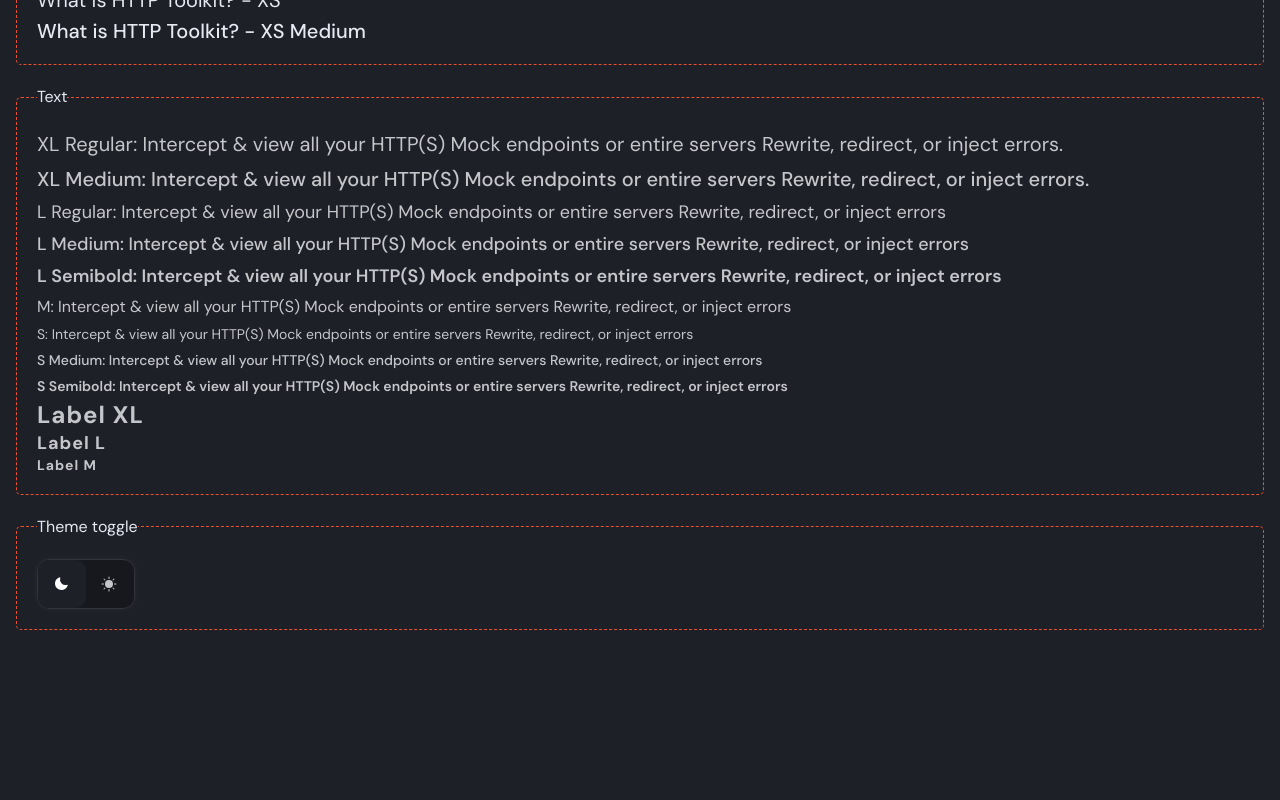
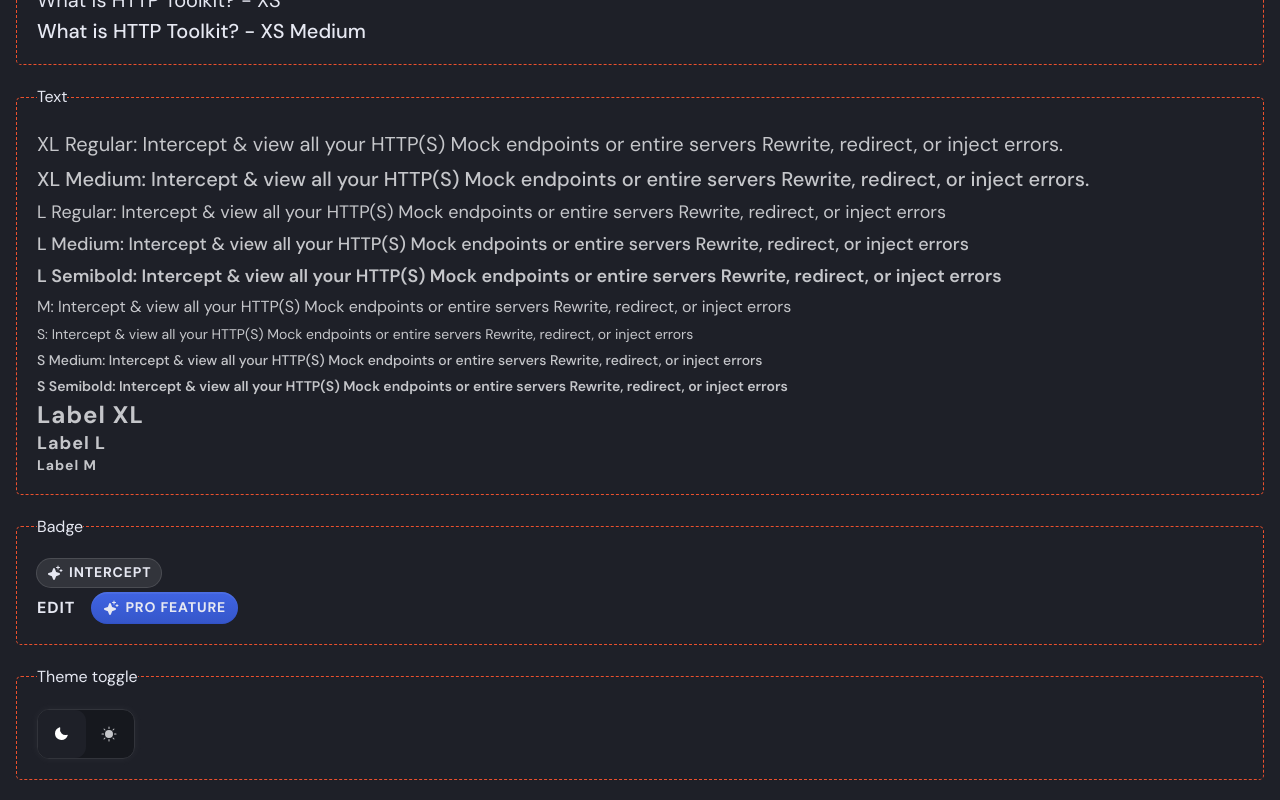
Before and after one commit to httptoolkit/httptoolkit-website, a Next.js app: page / in a window 1280 px wide. Shown: the part 442-1242 px from the top of the page. Before the commit the page ends 1092 px from the top, so only its background shows below. Built offline with nearby package versions, Linux system fonts and the light colour scheme.

Commit message:
feat(HTD-8): adds badge (#9)
- fix styles

```diff
--- a/src/app/page.tsx
+++ b/src/app/page.tsx
@@ -1,3 +1,6 @@
+import { Sparkle } from '@phosphor-icons/react/dist/ssr';
+
+import { Badge } from '@/components/elements/badge';
 import { Container } from '@/components/elements/container';
 import { Heading } from '@/components/elements/heading';
 import ShowCase from '@/components/elements/showcase';
@@ -75,6 +78,12 @@ export default async function Home() {
           Label M
         </Text>
       </ShowCase>
+      <ShowCase title="Badge">
+        <Badge icon={Sparkle}>Intercept</Badge>
+        <Badge icon={Sparkle} variant="secondary" additionalText="Edit">
+          Pro Feature
+        </Badge>
+      </ShowCase>
       <ShowCase title="Theme toggle">
         <ThemeToggle />
       </ShowCase>
--- /dev/null
+++ b/src/components/elements/badge/badge.styles.ts
@@ -0,0 +1,57 @@
+'use client';
+
+import type { BadgeProps } from './badge.types';
+
+import { css, styled } from '@/styles';
+
+export const BadgeWrapper = styled.div`
+  display: flex;
+  align-items: center;
+  width: fit-content;
+  gap: 16px;
+`;
+
+export const AdditionalText = styled.span`
+  color: ${({ theme }) => theme.colors.lightGrey};
+  font-size: ${({ theme }) => theme.fontSizes.label.l};
+  font-weight: ${({ theme }) => theme.fontWeight.bold};
+  letter-spacing: ${({ theme }) => theme.letterSpacing.label};
+  text-transform: uppercase;
+`;
+
+export const StyledBadge = styled.span<BadgeProps>`
+  display: flex;
+  align-items: center;
+
+  gap: 6px;
+
+  font-size: ${({ theme }) => theme.fontSizes.label.m};
+  font-weight: ${({ theme }) => theme.fontWeight.bold};
+  line-height: ${({ theme }) => theme.lineHeight.label};
+  letter-spacing: ${({ theme }) => theme.letterSpacing.label};
+  text-transform: uppercase;
+
+  ${({ variant }) => {
+    switch (variant) {
+      case 'primary':
+        return css`
+          border-radius: 16px;
+          padding: 6px 10px;
+          color: ${({ theme }) => theme.colors.text.lightGrey};
+          background-color: ${({ theme }) => theme.colors.mediumGrey};
+          box-shadow: 0 0 0 1px ${({ theme }) => theme.colors.borderGradient};
+        `;
+
+      case 'secondary':
+        return css`
+          border-radius: 24px;
+          padding: 8px 12px;
+          color: ${({ theme }) => theme.colors.text.alwayLightGrey};
+          background: ${({ theme }) => theme.colors.blueGradient};
+          box-shadow:
+            0px 1.66px 0.83px 0px rgba(201, 212, 251, 0.1) inset,
+            0px -0.83px 0.83px 0px rgba(16, 46, 151, 0.1) inset;
+        `;
+    }
+  }}
+`;
--- /dev/null
+++ b/src/components/elements/badge/index.tsx
@@ -0,0 +1,22 @@
+import { AdditionalText, BadgeWrapper, StyledBadge } from './badge.styles';
+import type { BadgeProps } from './badge.types';
+
+export const Badge = ({
+  children,
+  variant = 'primary',
+  additionalText,
+  icon: Icon,
+  iconWeight = 'fill',
+}: Component<BadgeProps>) => {
+  const hasAdditionalText = variant === 'secondary' && additionalText;
+
+  return (
+    <BadgeWrapper>
+      {hasAdditionalText && <AdditionalText>{additionalText}</AdditionalText>}
+      <StyledBadge variant={variant}>
+        {Icon && <Icon size={16} weight={iconWeight} />}
+        <h3>{children}</h3>
+      </StyledBadge>
+    </BadgeWrapper>
+  );
+};
--- a/src/styles/index.ts
+++ b/src/styles/index.ts
@@ -82,6 +82,21 @@ export const theme = {
       m: '1rem', // 16px / 16px = 1rem
       s: '0.875rem', // 14px / 16px = 0.875
     },
+    button: {
+      default: '1.125rem', // 18px / 16px = 1.125.5rem
+      small: '1rem', // 16px / 16px = 1rem
+    },
+    label: {
+      xl: '1.5rem', // 24px / 16px = 1.5rem
+      l: '1rem', // 16px / 16px = 1rem
+      m: '0.875rem', // 14px / 16px = 0.875
+    },
+  },
+  lineHeight: {
+    label: '110%',
+  },
+  letterSpacing: {
+    label: '0.06em',
   },
   space: {
     xs: '4px',
@@ -109,7 +124,7 @@ export const GlobalStyles = createGlobalStyle`
       --orange-gradient: linear-gradient(to bottom, #D93815, #F65430);
       --blue-gradient: linear-gradient(to bottom, #4064E2, #3556CA);
       --dark-gradient: linear-gradient(to bottom, #1E2028, #30333E 70%);
-      --border-gradient: linear-gradient(to bottom, rgba(103, 108, 129, 0.2), rgba(93, 97, 112, 0.04));
+      --border-gradient: rgba(255, 255, 255, 0.2);
       --text-light-grey: #E6E8F2;
       --text-dark-grey: #C5C6CA;
       --text-cinnabar-red: #EC502D;
@@ -133,7 +148,7 @@ export const GlobalStyles = createGlobalStyle`
       --orange-gradient: linear-gradient(to bottom, #F65430, #D93815);
       --blue-gradient: linear-gradient(to bottom, #3556CA, #4064E2);
       --dark-gradient: linear-gradient(to bottom, #30333E, #1E2028 70%);
-      --border-gradient: linear-gradient(to bottom, rgba(255, 255, 255, 0.12), rgba(255, 255, 255, 0.04));
+      --border-gradient: transparent;
       --text-light-grey: #16181E;
       --text-dark-grey: #595D68;
       --text-cinnabar-red: #D93E1C;
```
Also changed, not shown: src/components/elements/badge/badge.types.ts (added, +8 -0 lines).
